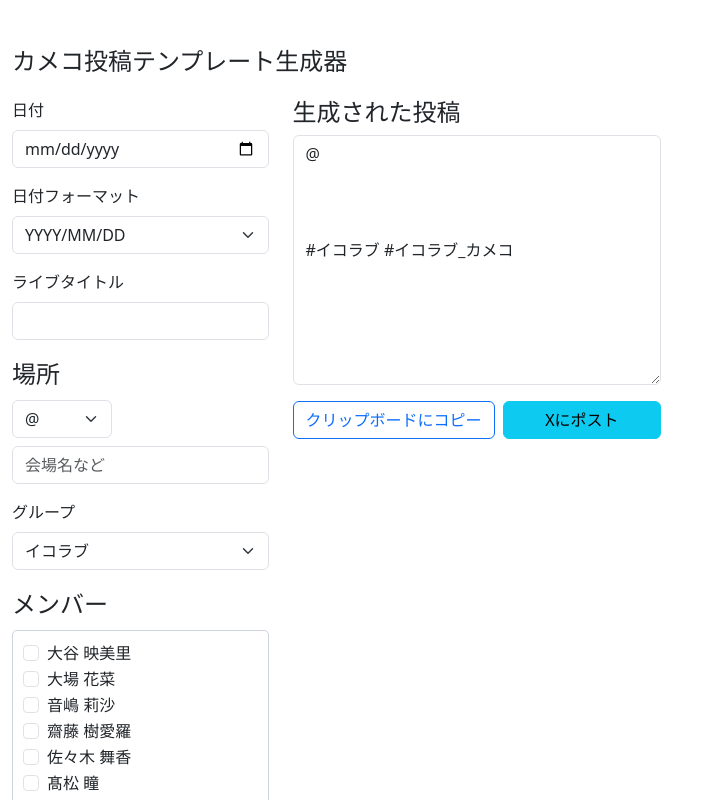
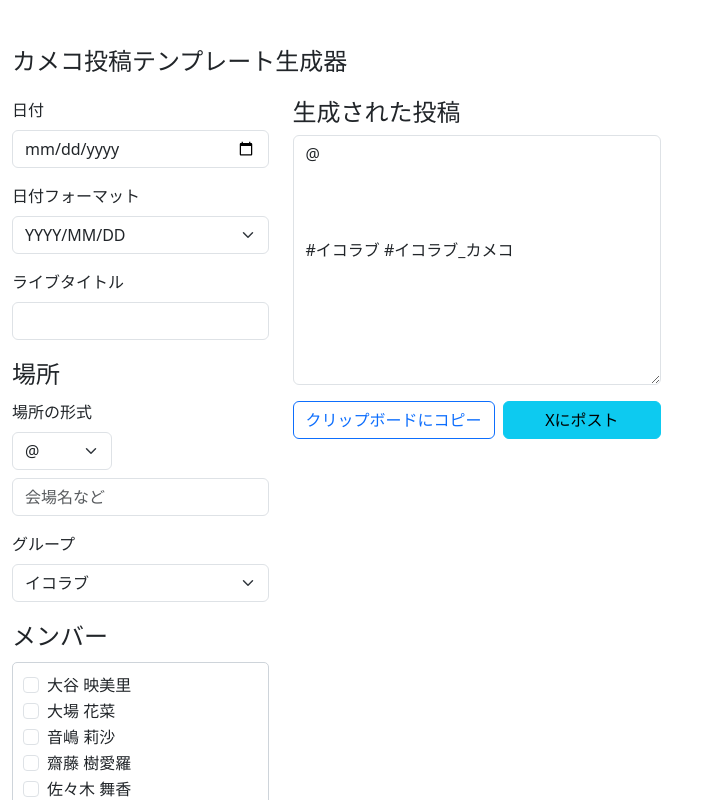
Before and after one commit to popo-eqne-ll/idol-post-generator, a React (Vite) app: page / in a window 1280 px wide. Shown: the top 800 px of the page, without its empty margins (0-712 px from the left). Built offline with nearby package versions, Linux system fonts and the light colour scheme.

Commit message:
fix(a11y): Add label to livePlacePrefix select for accessibility
- Add a visually hidden label to the  element
  to improve accessibility for screen readers.
- Addresses Lighthouse warning: "Select elements do not have associated label elements."

```diff
--- a/src/App.tsx
+++ b/src/App.tsx
@@ -276,6 +276,9 @@ function App() {
           </div>
           <fieldset className="mb-3">
             <legend className="form-label">場所</legend>
+            <label htmlFor="livePlacePrefix" className="form-label sr-only">
+              場所の形式
+            </label>
             <select
               className="form-select mb-2"
               id="livePlacePrefix"
```
